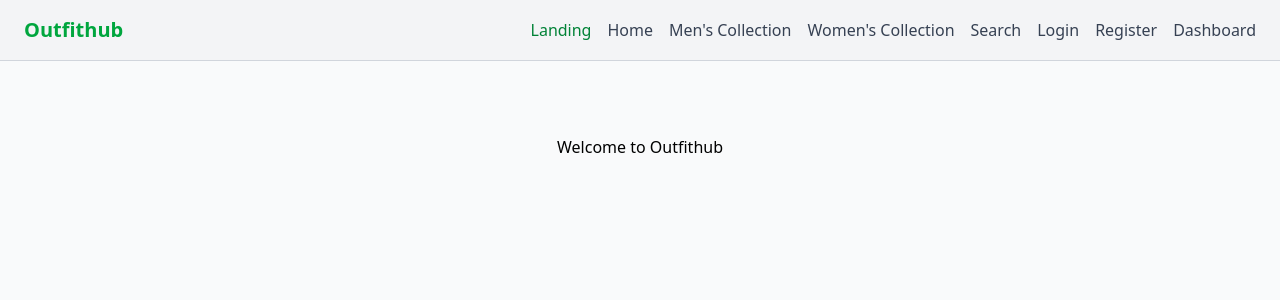
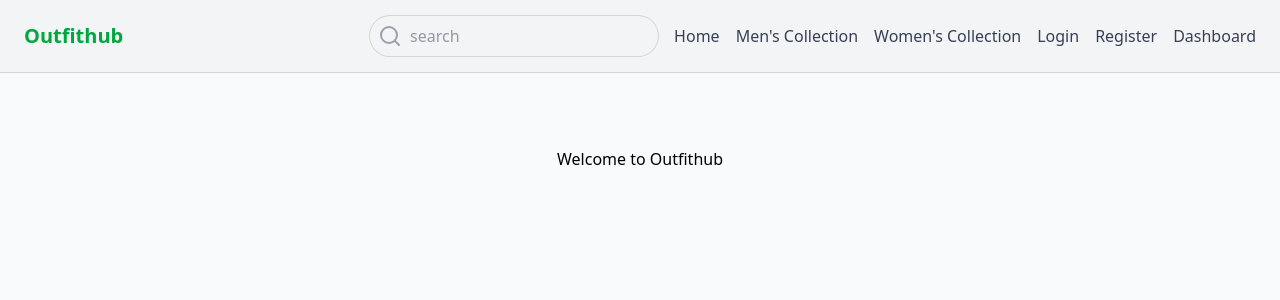
Before and after one commit to Seng-Chaokhun/Outfithub, a Vue app: page / in a window 1280 px wide. Shown: the top 300 px of the page. Built offline with nearby package versions, Linux system fonts and the light colour scheme.

Commit message:
refactor(landing): move landing link from the navbar to the logo. added lucide deps for icons. added an empty MainFooter.vue file.

```diff
--- a/package.json
+++ b/package.json
@@ -17,13 +17,13 @@
     "format": "prettier --write --experimental-cli src/"
   },
   "dependencies": {
-    "@tailwindcss/vite": "^4.1.17",
+    "lucide-vue-next": "^0.555.0",
     "pinia": "^3.0.4",
-    "tailwindcss": "^4.1.17",
     "vue": "^3.5.25",
     "vue-router": "^4.6.3"
   },
   "devDependencies": {
+    "@tailwindcss/vite": "^4.1.17",
     "@tsconfig/node24": "^24.0.3",
     "@types/jsdom": "^27.0.0",
     "@types/node": "^24.10.1",
@@ -39,6 +39,7 @@
     "jsdom": "^27.2.0",
     "npm-run-all2": "^8.0.4",
     "prettier": "3.6.2",
+    "tailwindcss": "^4.1.17",
     "typescript": "~5.9.0",
     "vite": "^7.2.4",
     "vite-plugin-vue-devtools": "^8.0.5",
--- a/src/components/main/MainHeader.vue
+++ b/src/components/main/MainHeader.vue
@@ -1,8 +1,11 @@
 <template>
   <header class="bg-gray-100 border-b border-gray-300 px-6 py-4">
     <nav class="flex items-center justify-between">
-      <div class="text-xl font-bold text-green-600">Outfithub</div>
-      <ul class="flex space-x-4">
+      <router-link :to="'/'" class="text-xl font-bold text-green-600">Outfithub</router-link>
+      <ul class="flex items-center space-x-4">
+        <li>
+          <SearchBar />
+        </li>
         <li v-for="link in navLinks" :key="link.name">
           <router-link
             :to="link.path"
@@ -19,6 +22,7 @@
 
 <script setup lang="ts">
 import router from '@/router/index.ts'
+import SearchBar from '../user/SearchBar.vue'
 const navLinks = router.options.routes.filter((r) => r.meta?.nav)
 </script>
 
--- a/src/router/index.ts
+++ b/src/router/index.ts
@@ -28,7 +28,6 @@ const routes = [
     path: '/',
     name: 'Landing',
     component: LandingPage,
-    meta: { nav: true },
   },
   {
     path: '/auth/forgot-password',
@@ -65,7 +64,6 @@ const routes = [
     path: '/search',
     name: 'Search',
     component: SearchPage,
-    meta: { nav: true },
   },
 
   // Auth routes
```
Also changed, not shown: src/components/main/MainFooter.vue (added), 1 other file (tests, documents, lock files or other folders).
